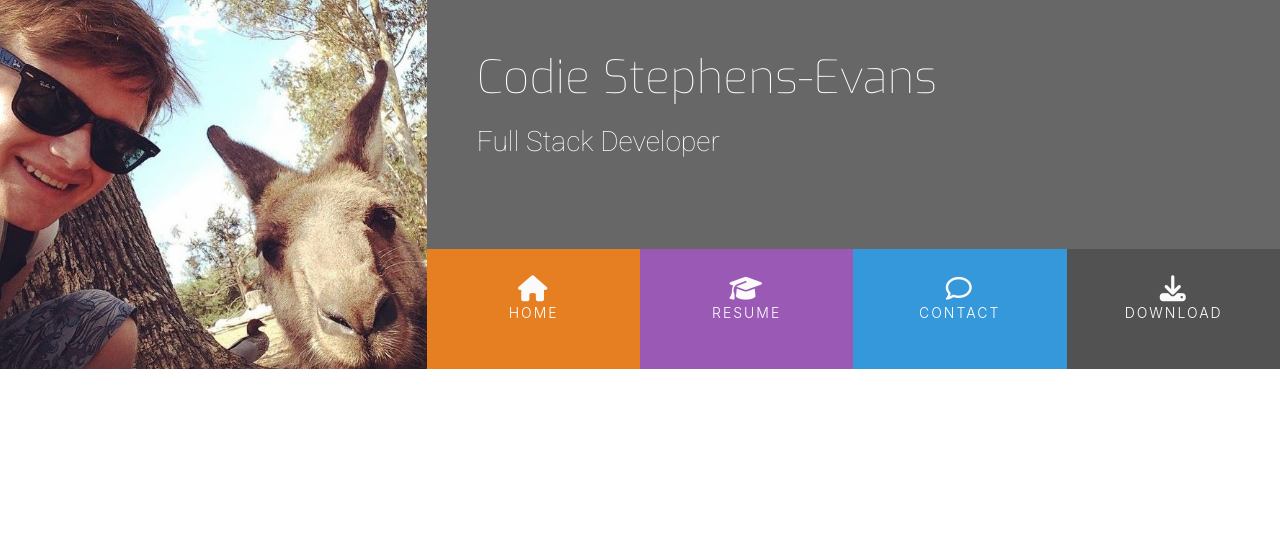
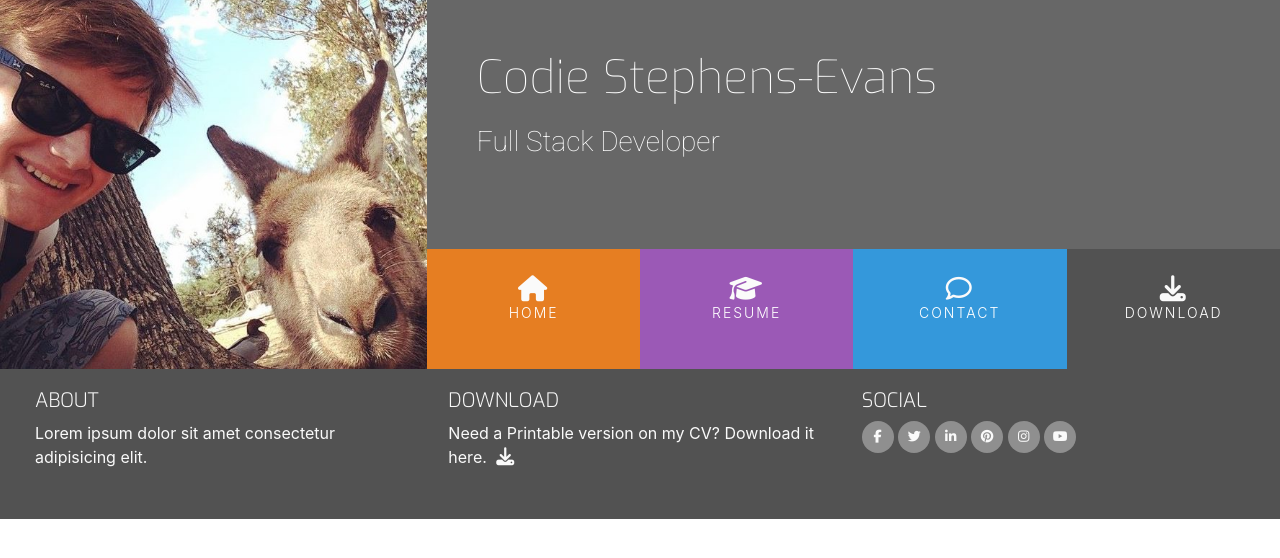
Before and after one commit to cod182/Resume, a plain HTML site: page index.html in a window 1280 px wide. Drawn offline with nearby package versions, Linux system fonts and the light colour scheme.

Commit message:
finished header & footer styling on index.html

```diff
--- a/assets/css/styles.css
+++ b/assets/css/styles.css
@@ -28,6 +28,31 @@
     background-color: #525252;
 }
 /*--/ Colours */
+
+/* --Special Padding/Margin/Text-- */
+
+h1,
+h2,
+h3,
+h4 {
+    margin:0;
+}
+
+.uppercase {
+    text-transform: uppercase;
+}
+
+.general-sub {
+    font-family: "exo", sans-serif;
+    font-weight: 300;
+    color: #fafafa;
+}
+
+inline-block {
+    display: inline-block;
+}
+
+/* --/Special Padding/Margin/Text-- */
 
 
 /* --Heading-- */
@@ -131,3 +156,60 @@ header {
 }
 
 /* --/Hover.css-- */
+
+
+
+
+/* --Footer-- */
+
+footer {
+    background-color: #525252;
+    color: #fafafa;
+    min-height: 120px;
+}
+
+.cv-pdf i {
+    font-size: 18px;
+    color: #fafafa;
+    text-align: center;
+    padding-left: 5px;
+    transition: all 0.35s ease-in-out;
+    -moz-transition: all 0.35s ease-in-out;
+    -webkit-transition: all 0.35s ease-in-out;
+    -o-transition: all 0.35s ease-in-out;
+}
+
+.cv-pdf i:hover {
+    color: #ea4610;
+}
+
+
+.social-links {
+    padding-bottom: 15px;
+
+}
+
+.social-links li a i {
+    width:32px;
+    height: 32px;
+    padding: 12px 0;
+    border-radius: 50%;
+    font-size: 13px;
+    line-height: 7px;
+    text-align: center;
+    color:#fafafa;
+    background: #8f8f8f;
+    transition: all 0.35s ease-in-out;
+    -moz-transition: all 0.35s ease-in-out;
+    -webkit-transition: all 0.35s ease-in-out;
+    -o-transition: all 0.35s ease-in-out;
+}
+
+.social-links li a i:hover{
+    background-color: #ea4610;
+}
+
+#footer-details {
+    padding: 20px;
+}
+/* --/Footer */
--- a/index.html
+++ b/index.html
@@ -52,7 +52,73 @@
 
     </section>
 
-    <footer>
+    <footer class="container-fluid">
+
+        <div id="footer-details" class="row">
+            <div class="col-sm-4">
+                <h5 class="uppercase general-sub">About</h5>
+                <p class="inline-block">Lorem ipsum dolor sit amet consectetur adipisicing elit.</p>
+            </div>
+
+            <div class="col-sm-4">
+                <h5 class="uppercase general-sub">Download</h5>
+                <p class="inline-block">Need a Printable version on my CV? Download it here.
+                    <a href="" target="blank" class="cv-pdf">
+                        <i class="fa fa-download" aria-hidden="true"></i>
+                        <span class="sr-only">Download Link</span>
+                    </a>
+                </p>
+            </div>
+
+            <div class="col-sm-4">
+                <h5 class="uppercase general-sub">Social</h5>
+                <ul class="list-inline social-links">
+
+                    <li class="list-inline-item social-links">
+                        <a href="" target="_blank">
+                            <i class="fa fa-facebook" aria-hidden="true"></i>
+                            <span class="sr-only">Facebook</span>
+                        </a>
+                    </li>
+
+                    <li class='list-inline-item social-links'>
+                        <a href="" target="_blank">
+                            <i class="fa fa-twitter" aria-hidden="true"></i>
+                            <span class="sr-only">Twitter</span>
+                        </a>
+                    </li>
+
+                    <li class="list-inline-item social-links">
+                        <a href="" target="_blank">
+                            <i class="fa fa-linkedin" aria-hidden="true"></i>
+                            <span class="sr-only">Linkedin</span>
+                        </a>
+                    </li>
+
+                    <li class="list-inline-item social-links">
+                        <a href="" target="_blank">
+                            <i class="fa fa-pinterest" aria-hidden="true"></i>
+                            <span class="sr-only">Pinterest</span>
+                        </a>
+                    </li>
+
+                    <li class="list-inline-item social-links">
+                        <a href="" target="_blank">
+                            <i class="fa fa-instagram" aria-hidden="true"></i>
+                            <span class="sr-only">Instagram</span>
+                        </a>
+                    </li>
+
+                    <li class="list-inline-item social-links">
+                        <a href="" target="_blank">
+                            <i class="fa fa-youtube" aria-hidden="true"></i>
+                            <span class="sr-only">Youtube</span>
+                        </a>
+                    </li>
+
+                </ul>
+            </div>
+        </div>
 
     </footer>
 
```
